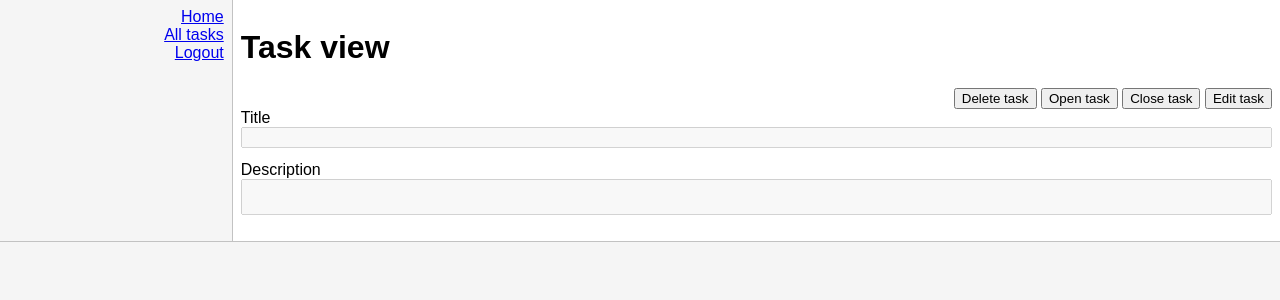
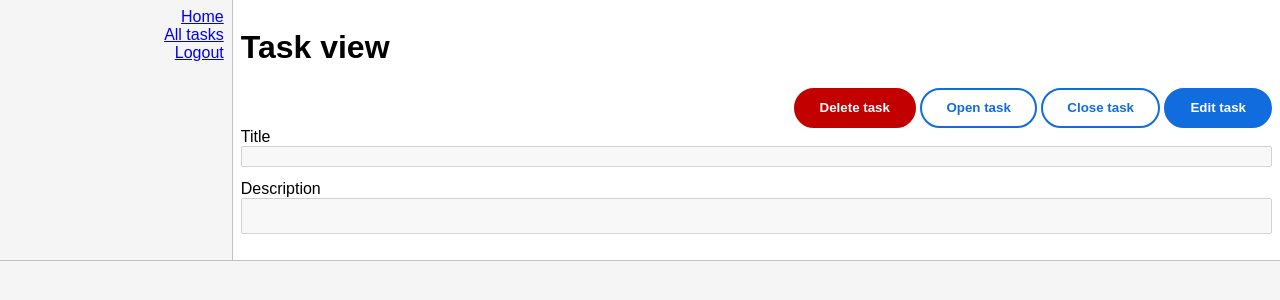
Before and after one commit to mmerklinger/todo-app, a Python web app: template todo_app/templates/tasks_get_by_id.html in a window 1280 px wide. Shown: the part 49-349 px from the top of the page. Run offline with Jinja, Linux system fonts and the light colour scheme; the template is opened without the code that fills it, so the values that code supplies are empty.

Commit message:
Introduce button styling

```diff
--- a/todo_app/static/styles.css
+++ b/todo_app/static/styles.css
@@ -5,6 +5,58 @@ body {
     padding: 0;
     font-family: Arial, Helvetica, sans-serif;
     background-color: #F5F5F5;
+}
+
+/* buttons */
+
+.btn-primary {
+    background-color: #116CDD;
+    border-color: #116CDD;
+    border-style: solid;
+    border-radius: 20px;
+    color: white;
+    font-weight: bold;
+    height: 40px;
+    padding-left: 24px;
+    padding-right: 24px;
+}
+
+.btn-primary:hover {
+    background-color: #0D54AB;
+}
+
+.btn-secondary {
+    background-color: white;
+    border-color: #116CDD;
+    border-style: solid;
+    border-radius: 20px;
+    color: #116CDD;
+    font-weight: bold;
+    height: 40px;
+    padding-left: 24px;
+    padding-right: 24px;
+}
+
+.btn-secondary:hover {
+    background-color: #E2E2E2;
+    border-color: #0D54AB;
+    color: #0D54AB;
+}
+
+.btn-primary-delete {
+    background-color: #C30000;
+    border-color: #C30000;
+    border-style: solid;
+    border-radius: 20px;
+    color: white;
+    font-weight: bold;
+    height: 40px;
+    padding-left: 24px;
+    padding-right: 24px;
+}
+
+.btn-primary-delete:hover {
+    background-color: #AD0000;
 }
 
 /* tables */
--- a/todo_app/templates/auth_login.html
+++ b/todo_app/templates/auth_login.html
@@ -23,7 +23,7 @@
                             <input type="password" name="password"></input>
                         </div>
                         <div class="auth-box-form-element">
-                            <button type="submit">Login</button>
+                            <button class="btn-primary" type="submit">Login</button>
                         </div>
                     </form>
                 </div>
--- a/todo_app/templates/tasks_create.html
+++ b/todo_app/templates/tasks_create.html
@@ -12,7 +12,7 @@
                             <textarea name="description"></textarea>
                         </div>
                         <div class="task-box-form-element">
-                            <button type="submit">Save</button>
+                            <button class="btn-primary" type="submit">Save</button>
                         </div>
                     </form>
                 </div>
--- a/todo_app/templates/tasks_get.html
+++ b/todo_app/templates/tasks_get.html
@@ -1,6 +1,6 @@
 {% include 'header.html' %}
                 <h1>Tasks</h1>
-                <p><button onclick="window.location.href='{{ url_for('tasks.create') }}';">Create task</button></p>
+                <p><button class="btn-primary" onclick="window.location.href='{{ url_for('tasks.create') }}';">Create task</button></p>
                 <table>
                     <tr>
                         <th>Title</th>
--- a/todo_app/templates/tasks_get_by_id.html
+++ b/todo_app/templates/tasks_get_by_id.html
@@ -2,10 +2,10 @@
                 <h1>Task view</h1>
                 <div class="task-box"></div>
                     <div class="task-box-actions">
-                        <button onclick="window.location.href='{{ url_for('tasks.delete_by_id', id=task.id) }}';">Delete task</button>
-                        <button onclick="window.location.href='{{ url_for('tasks.open_by_id', id=task.id) }}';">Open task</button>
-                        <button onclick="window.location.href='{{ url_for('tasks.close_by_id', id=task.id) }}';">Close task</button>
-                        <button onclick="window.location.href='{{ url_for('tasks.update_by_id', id=task.id) }}';">Edit task</button>
+                        <button class="btn-primary-delete"onclick="window.location.href='{{ url_for('tasks.delete_by_id', id=task.id) }}';">Delete task</button>
+                        <button class="btn-secondary" onclick="window.location.href='{{ url_for('tasks.open_by_id', id=task.id) }}';">Open task</button>
+                        <button class="btn-secondary" onclick="window.location.href='{{ url_for('tasks.close_by_id', id=task.id) }}';">Close task</button>
+                        <button class="btn-primary" onclick="window.location.href='{{ url_for('tasks.update_by_id', id=task.id) }}';">Edit task</button>
                     </div>
                     <form>
                         <div class="task-box-form-element">
--- a/todo_app/templates/tasks_update_by_id.html
+++ b/todo_app/templates/tasks_update_by_id.html
@@ -12,7 +12,7 @@
                             <textarea name="description">{{ task.description }}</textarea>
                         </div>
                         <div class="task-box-form-element">
-                            <button type="submit">Save</button>
+                            <button class="btn-primary" type="submit">Save</button>
                         </div>
                     </form>
                 </div>
```
